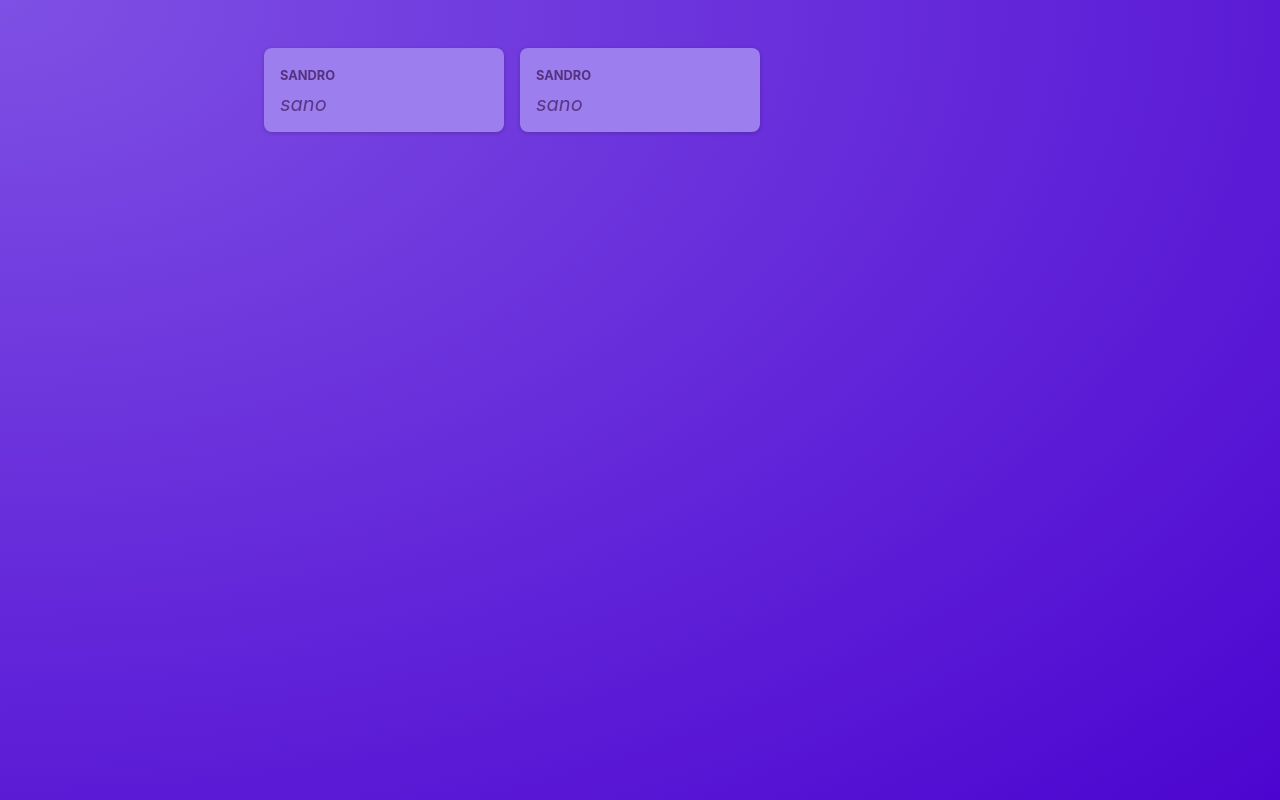
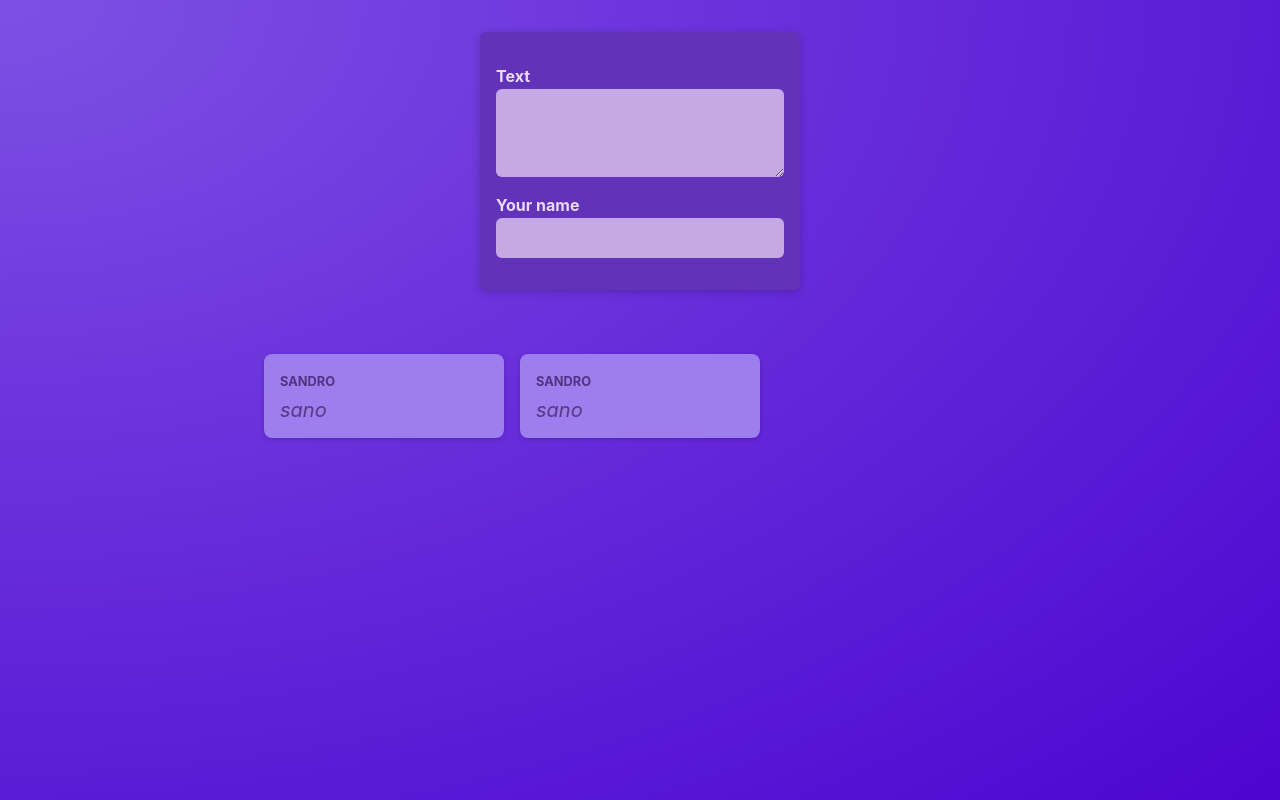
Before and after one commit to sandro136190/react-crash-course, a React (Vite) app: page / in a window 1280 px wide. Built offline with nearby package versions, Linux system fonts and the light colour scheme.

Commit message:
Preparing the App For State Management

```diff
--- /dev/null
+++ b/src/components/NewPost.jsx
@@ -0,0 +1,18 @@
+import classes from "./NewPost.module.css";
+
+function NewPost() {
+  return (
+    <form className={classes.form}>
+      <p>
+        <label htmlFor="body">Text</label>
+        <textarea id="body" required rows={3} />
+      </p>
+      <p>
+        <label htmlFor="name">Your name</label>
+        <input type="text" id="name" required />
+      </p>
+    </form>
+  );
+}
+
+export default NewPost;
--- /dev/null
+++ b/src/components/NewPost.module.css
@@ -0,0 +1,55 @@
+.form {
+    background-color: #6233b9;
+    padding: 1rem;
+    width: 20rem;
+    margin: 2rem auto;
+    border-radius: 6px;
+    box-shadow: 0 2px 8px rgba(0, 0, 0, 0.2);
+  }
+
+  .form label {
+    display: block;
+    margin-bottom: 0.05rem;
+    color: #eadbfb;
+    font-weight: bold;
+  }
+
+  .form input,
+  .form textarea {
+    display: block;
+    width: 100%;
+    font: inherit;
+    padding: 0.5rem;
+    border-radius: 6px;
+    border: none;
+    background-color: #c4a9e4;
+    color: #28262c;
+  }
+
+  .actions {
+    display: flex;
+    justify-content: flex-end;
+    gap: 0.5rem;
+  }
+
+  .actions button {
+    cursor: pointer;
+    font: inherit;
+    padding: 0.5rem 1.5rem;
+    border: none;
+    border-radius: 4px;
+    background-color: #34036c;
+    color: #e5d5f7;
+  }
+
+  .actions button:hover {
+    background-color: #23014a;
+  }
+
+  .actions button[type='button'] {
+    background-color: transparent;
+  }
+
+  .actions button[type='button']:hover {
+    color: #d1bee6;
+  }
--- a/src/components/PostsList.jsx
+++ b/src/components/PostsList.jsx
@@ -1,13 +1,18 @@
 import React from "react";
 import Post from "./Post";
 import classes from "./PostsList.module.css";
+import NewPost from "./NewPost";
 
 const PostsList = () => {
   return (
-    <ul className={classes.posts}>
-      <Post author="Sandro" body="sano" />
-      <Post author="Sandro" body="sano" />
-    </ul>
+    <>
+      <NewPost />
+
+      <ul className={classes.posts}>
+        <Post author="Sandro" body="sano" />
+        <Post author="Sandro" body="sano" />
+      </ul>
+    </>
   );
 };
 
```
